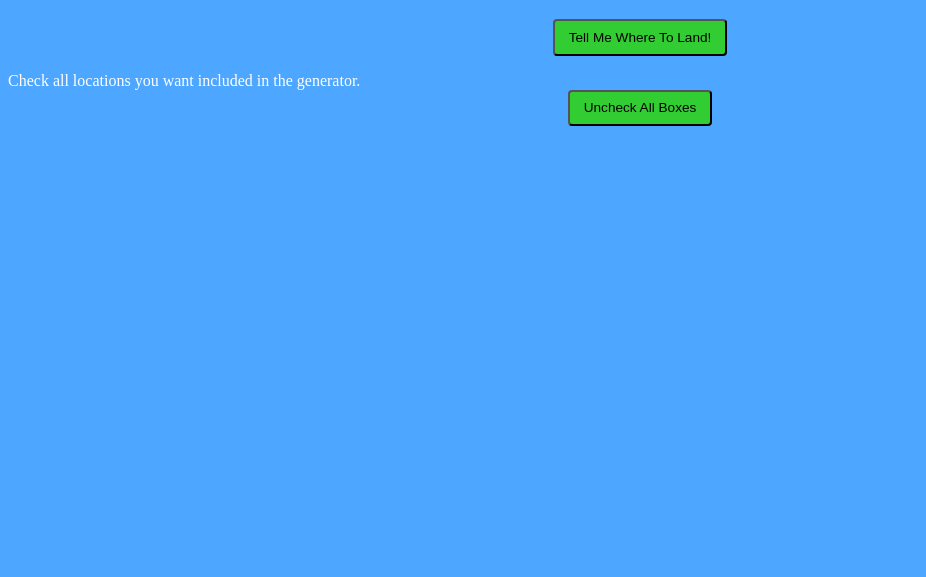
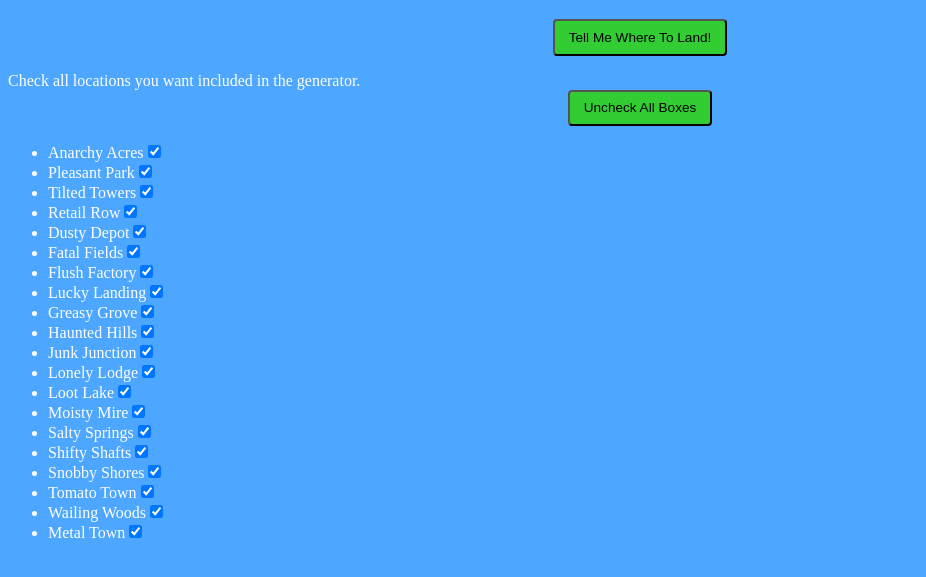
Before and after one commit to Ledzeff/myrepo, a plain HTML site: page index.html in a window 1280 px wide. Shown: the part 61-638 px from the top of the page, without its empty margins (0-926 px from the left). Drawn offline with Linux system fonts and the light colour scheme.

Commit message:
Update index.html

```diff
--- a/index.html
+++ b/index.html
@@ -21,6 +21,6 @@
 				</form>
 			</div>
 			<script src='locations.js'></script>
-			<script src='FortniteLZGeneratorTest.js'></script>
+			<script src='FortniteLZGenerator.js'></script>
 		</body>
 	</html>
```
